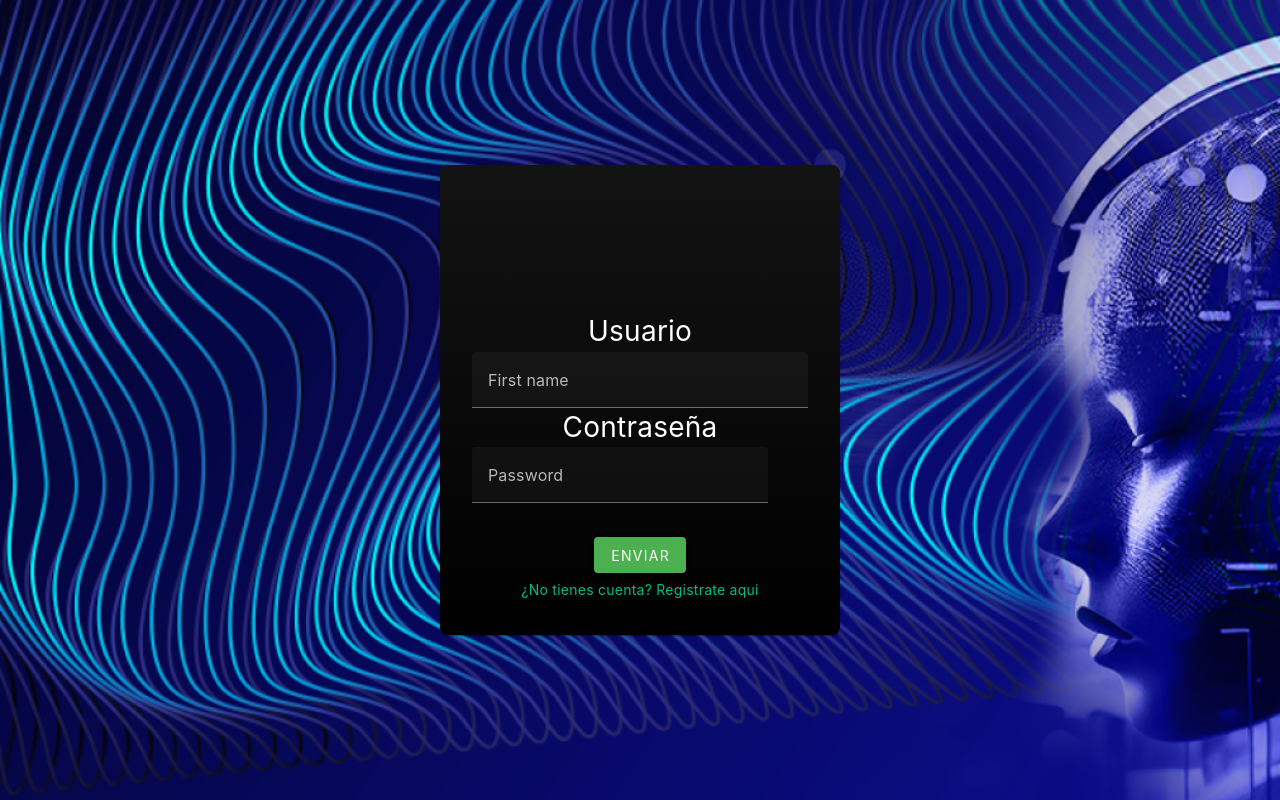
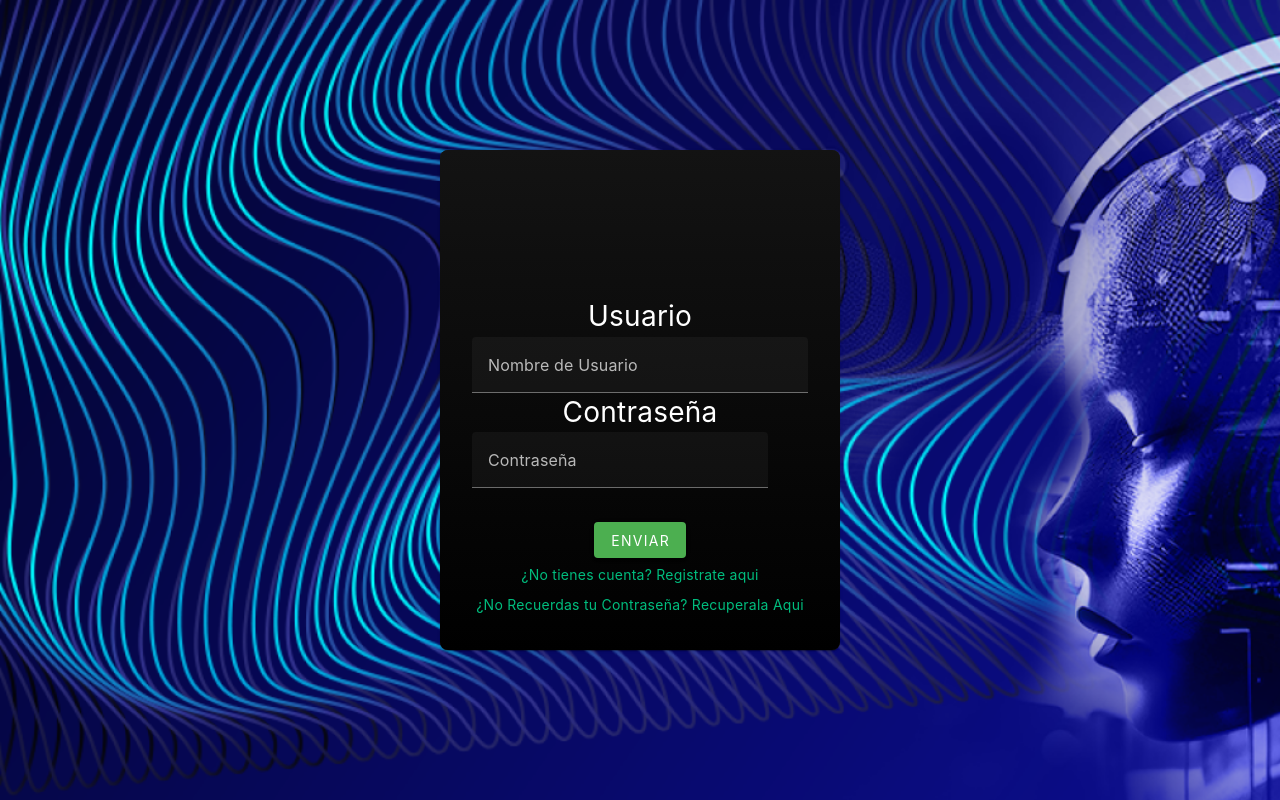
Before and after one commit to Motta7000/MIDI-AI-Front, a Vue app: page /login in a window 1280 px wide. Built offline with nearby package versions, Linux system fonts and the light colour scheme; some icons are missing.

Commit message:
english -> Spanish

```diff
--- a/src/views/LoginView.vue
+++ b/src/views/LoginView.vue
@@ -8,8 +8,8 @@ import { useUserStore } from '@/stores/counter'
 // Define YUP validation schema
 const show1 = ref(false)
 const schema = yup.object().shape({
-  username: yup.string().required('Username is required'),
-  password: yup.string().required('Password is required')
+  username: yup.string().required('Campo Obligatorio'),
+  password: yup.string().required('Campo Obligatorio')
 });
 const userStore = useUserStore();
 // Form data
@@ -88,7 +88,7 @@ const validateForm = async () => {
                 </h1>
               </v-row>
               <v-row cols="12" md="4">
-                <v-text-field v-model="username" :rules="usernameRules" label="First name" hide-details
+                <v-text-field v-model="username" :rules="usernameRules" label="Nombre de Usuario" hide-details
                   required></v-text-field>
 
               </v-row>
@@ -104,7 +104,7 @@ const validateForm = async () => {
 
                 <v-text-field v-model="password" :append-icon="show1 ? 'iconamoon:profile' : 'iconamoon:profile'"
                   :rules="passwordRules" :type="show1 ? 'text' : 'password'" hint="At least 8 characters"
-                  label="Password" name="input-10-1" counter @click:append="show1 = !show1">
+                  label="Contraseña" name="input-10-1" counter @click:append="show1 = !show1">
                 </v-text-field>
 
 
@@ -120,6 +120,9 @@ const validateForm = async () => {
               </v-row>
               <v-row cols="12" md="4">
                 <RouterLink class="mt-1" to="/register">¿No tienes cuenta? Registrate aqui</RouterLink>
+              </v-row>
+              <v-row cols="12" md="4">
+                <RouterLink class="mt-1" to="/register">¿No Recuerdas tu Contraseña? Recuperala Aqui</RouterLink>
               </v-row>
 
             </v-col>
--- a/src/views/RegisterView.vue
+++ b/src/views/RegisterView.vue
@@ -20,7 +20,7 @@ const { values, errors, handleSubmit, defineField, setFieldTouched } =
         .matches(/[A-Z]/, 'La contraseña debe contener al menos 1 letra mayúscula')
         .matches(/[a-z]/, 'La contraseña debe contener al menos 1 letra minúscula')
         .oneOf([yup.ref('repeatPassword')], 'Las contraseñas deben coincidir'),
-      email: yup.string().required('Ingresar Contraseña').email('Ingrese un Mail'),
+      email: yup.string().required('Ingresar E-mail').email('Ingrese un E-mail'),
       repeatPassword: yup.string().required('Repetir contraseña').oneOf([yup.ref('password')], 'Las contraseñas deben coincidir')
     })
   })
```
